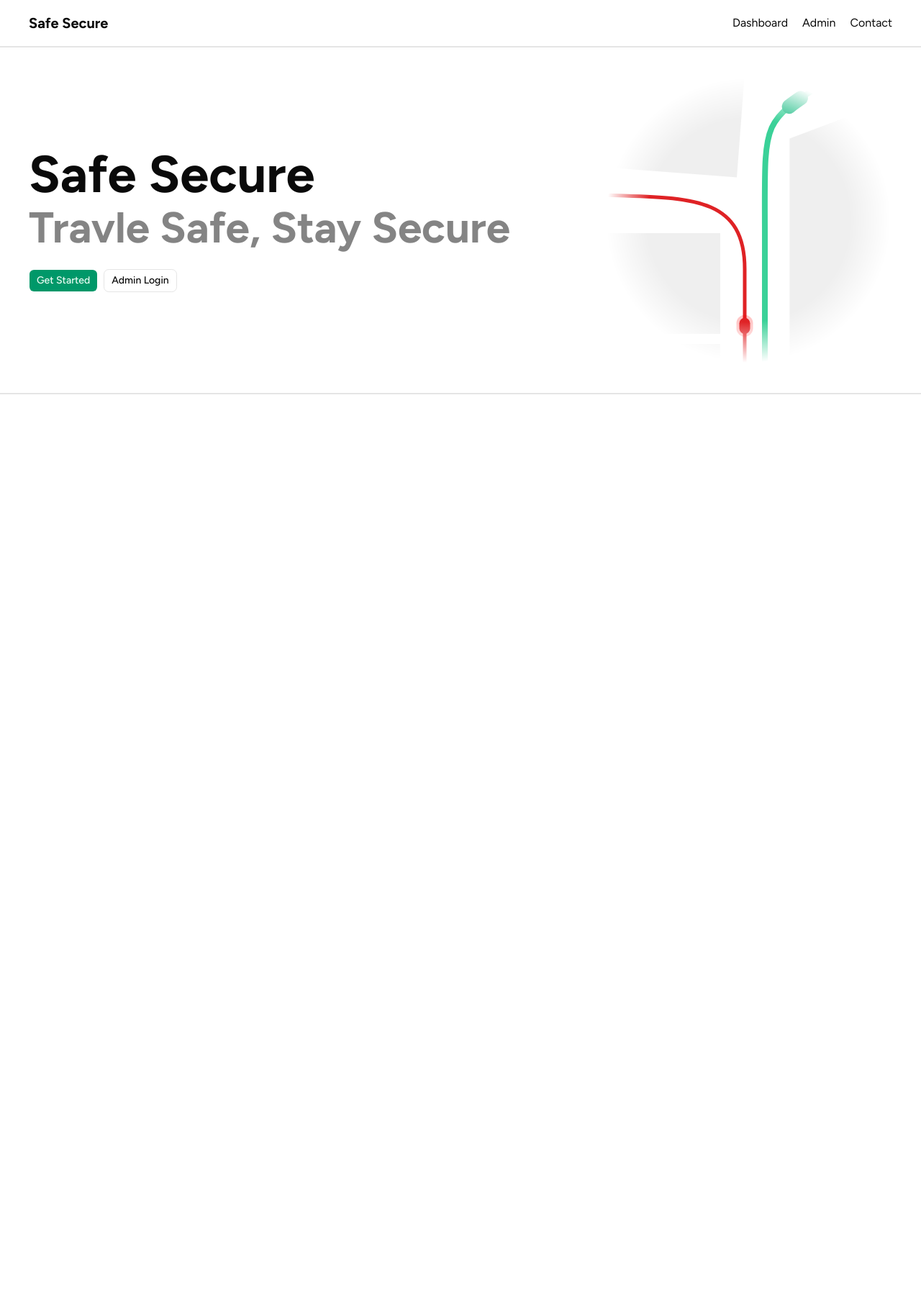
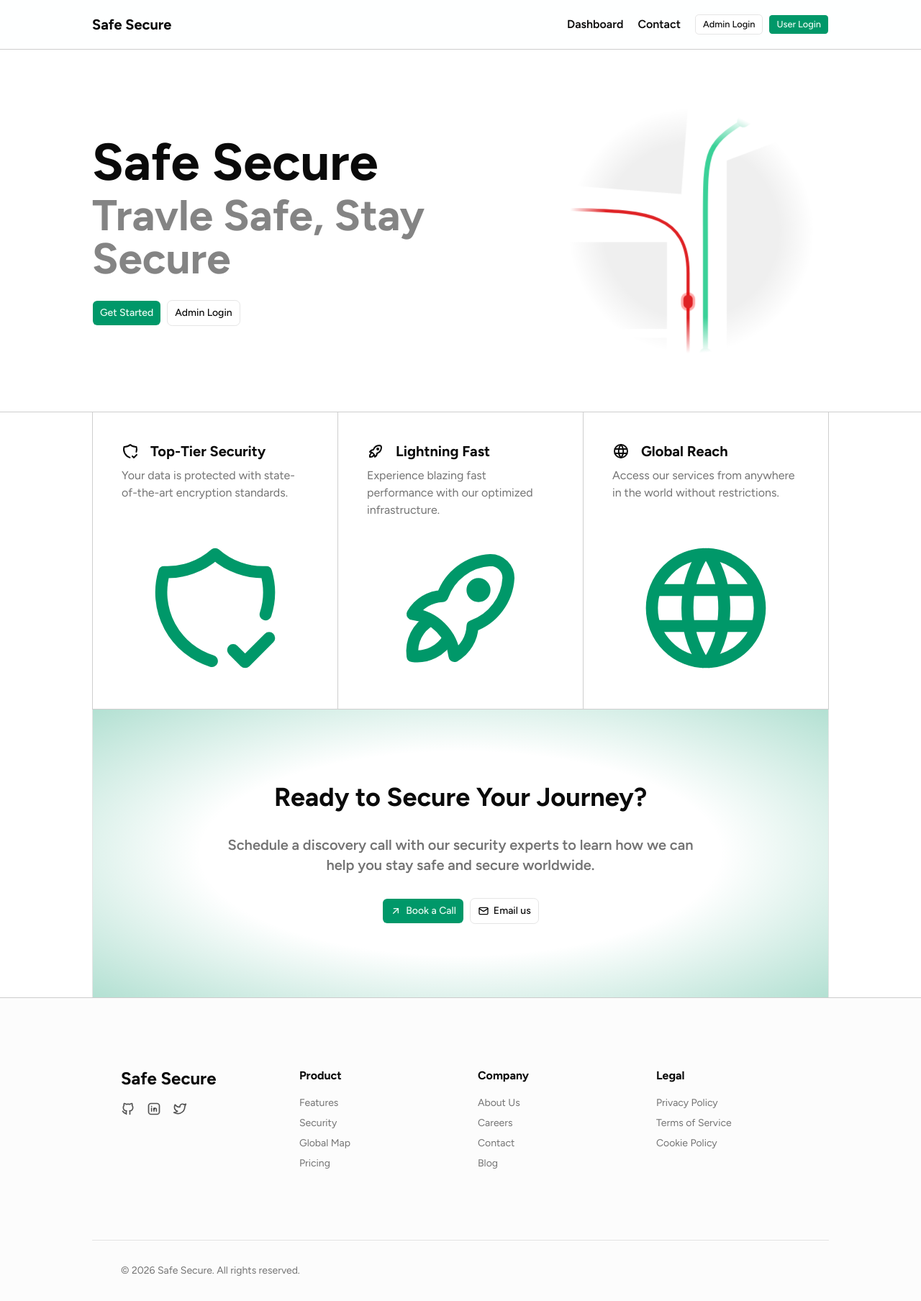
Before and after one commit to XdAdrish/SafarSecure, a Next.js app: page / in a window 1280 px wide. Shown: the whole page at 72% size. Before the commit the page ends 800 px from the top, so only its background shows below. Built offline with nearby package versions, Linux system fonts and the light colour scheme; no server answers.

Commit message:
feat: add landing page with hero, features, call-to-action, and footer sections, including a new navigation bar component.

```diff
--- a/app/(landing)/page.tsx
+++ b/app/(landing)/page.tsx
@@ -1,27 +1,162 @@
 import { Button } from "@/components/ui/button";
 import HeroMapVec from "@/components/ui/svg/HeroMapVec";
 import Navbar from "@/components/navbar";
+import {
+  IconShieldCheck,
+  IconRocket,
+  IconWorld,
+  IconBrandTwitter,
+  IconBrandGithub,
+  IconBrandLinkedin,
+  IconMail,
+  IconArrowUpRight,
+  IconMoon,
+} from "@tabler/icons-react";
+import Link from "next/link";
 
 const Page = () => {
   return (
     <div>
       <Navbar />
-      <div className="flex justify-between items-center p-10 border-t-2 border-b-2">
+      <section className="border-b border-foreground/20">
+        <div className="flex justify-between items-center max-w-5xl mx-auto py-15">
           <div className="flex flex-col gap-2 justify-start text-left">
             <h1 className="text-7xl font-bold">Safe Secure</h1>
             <p className="text-6xl font-bold text-foreground/50">
               Travle Safe, Stay Secure
             </p>
             <div className="flex gap-2 mt-5">
-            <Button>Get Started</Button>
-            <Button variant="outline">Admin Login</Button>
+              <Link href="/signup">
+                <Button size={"lg"}>Get Started</Button>
+              </Link>
+              <Button size={"lg"} variant="outline">
+                Admin Login
+              </Button>
             </div>
           </div>
 
-        <div className="flex justify-center items-center overflow-hidden aspect-square mask-[radial-gradient(circle,black_50%,transparent_70%)]">
+          <div className="flex justify-center items-center overflow-hidden aspect-square mask-[radial-gradient(circle,black_50%,transparent_70%)] scale-90">
             <HeroMapVec />
           </div>
         </div>
+      </section>
+      <section className="grid grid-cols-1 md:grid-cols-3 max-w-5xl mx-auto border-l border-b border-foreground/20">
+        {[
+          {
+            title: "Top-Tier Security",
+            description:
+              "Your data is protected with state-of-the-art encryption standards.",
+            icon: <IconShieldCheck className="w-full h-full" />,
+          },
+          {
+            title: "Lightning Fast",
+            description:
+              "Experience blazing fast performance with our optimized infrastructure.",
+            icon: <IconRocket className="w-full h-full" />,
+          },
+          {
+            title: "Global Reach",
+            description:
+              "Access our services from anywhere in the world without restrictions.",
+            icon: <IconWorld className="w-full h-full" />,
+          },
+        ].map((feature, index) => (
+          <div
+            key={index}
+            className="flex flex-col gap-6 justify-between  p-10 text-card-foreground border-e border-foreground/20 min-h-100"
+          >
+            <div>
+              <h3 className="text-xl font-bold mb-2 flex items-center gap-4">
+                <span className="size-6">{feature.icon}</span> {feature.title}
+              </h3>
+              <p className="text-muted-foreground">{feature.description}</p>
+            </div>
+            <div className="size-50 text-primary w-full flex justify-center">
+              {feature.icon}
+            </div>
+          </div>
+        ))}
+      </section>
+      <section className="max-w-5xl min-h-100 mx-auto py-24 px-10 flex flex-col justify-center items-center text-center gap-8 border-x bg-radial from-50% to-primary/30">
+        <h2 className="text-4xl font-bold">Ready to Secure Your Journey?</h2>
+        <p className="text-xl font-semibold text-muted-foreground max-w-2xl">
+          Schedule a discovery call with our security experts to learn how we
+          can help you stay safe and secure worldwide.
+        </p>
+        <div className="flex gap-2">
+          <Button size={"lg"}>
+            <IconArrowUpRight />
+            Book a Call
+          </Button>
+          <Button size={"lg"} variant={"outline"}>
+            <IconMail />
+            Email us
+          </Button>
+        </div>
+      </section>
+      <footer className="border-t border-foreground/20 bg-muted/30">
+        <div className="max-w-5xl mx-auto py-24 px-10 grid grid-cols-1 md:grid-cols-4 gap-12">
+          <div className="flex flex-col gap-4">
+            <h1 className="text-2xl font-bold">Safe Secure</h1>
+            <div className="flex gap-4 text-foreground/70">
+              <IconBrandGithub className="size-5 cursor-pointer hover:text-foreground transition-colors" />
+              <IconBrandLinkedin className="size-5 cursor-pointer hover:text-foreground transition-colors" />
+              <IconBrandTwitter className="size-5 cursor-pointer hover:text-foreground transition-colors" />
+            </div>
+          </div>
+          <div className="flex flex-col gap-4">
+            <h4 className="font-bold">Product</h4>
+            <ul className="flex flex-col gap-2 text-sm text-muted-foreground">
+              <li className="hover:text-foreground cursor-pointer transition-colors">
+                Features
+              </li>
+              <li className="hover:text-foreground cursor-pointer transition-colors">
+                Security
+              </li>
+              <li className="hover:text-foreground cursor-pointer transition-colors">
+                Global Map
+              </li>
+              <li className="hover:text-foreground cursor-pointer transition-colors">
+                Pricing
+              </li>
+            </ul>
+          </div>
+          <div className="flex flex-col gap-4">
+            <h4 className="font-bold">Company</h4>
+            <ul className="flex flex-col gap-2 text-sm text-muted-foreground">
+              <li className="hover:text-foreground cursor-pointer transition-colors">
+                About Us
+              </li>
+              <li className="hover:text-foreground cursor-pointer transition-colors">
+                Careers
+              </li>
+              <li className="hover:text-foreground cursor-pointer transition-colors">
+                Contact
+              </li>
+              <li className="hover:text-foreground cursor-pointer transition-colors">
+                Blog
+              </li>
+            </ul>
+          </div>
+          <div className="flex flex-col gap-4">
+            <h4 className="font-bold">Legal</h4>
+            <ul className="flex flex-col gap-2 text-sm text-muted-foreground">
+              <li className="hover:text-foreground cursor-pointer transition-colors">
+                Privacy Policy
+              </li>
+              <li className="hover:text-foreground cursor-pointer transition-colors">
+                Terms of Service
+              </li>
+              <li className="hover:text-foreground cursor-pointer transition-colors">
+                Cookie Policy
+              </li>
+            </ul>
+          </div>
+        </div>
+        <div className="max-w-5xl mx-auto py-8 px-10 border-t border-foreground/10 text-sm text-muted-foreground text-left">
+          © {new Date().getFullYear()} Safe Secure. All rights reserved.
+        </div>
+      </footer>
     </div>
   );
 };
--- a/components/navbar.tsx
+++ b/components/navbar.tsx
@@ -1,3 +1,4 @@
+import { Button } from "@/components/ui/button";
 import Link from "next/link";
 
 const Navbar = () => {
@@ -7,24 +8,30 @@ const Navbar = () => {
       href: "/dashboard",
     },
     {
-      name: "Admin",
-      href: "/admin",
-    },
-    {
       name: "Contact",
       href: "/contact",
     },
   ];
   return (
-    <div className="flex justify-between items-center px-10">
+    <div className="sticky top-0 z-50 border-b border-foreground/20 bg-background/50 backdrop-blur-2xl">
+      <div className="flex justify-between items-center max-w-5xl mx-auto ">
         <h1 className="font-bold text-xl">Safe Secure</h1>
-      <ul className="flex gap-5 py-5">
+        <ul className="flex gap-5 py-5 items-center font-semibold">
           {navlist.map((item) => (
             <li key={item.name}>
               <Link href={item.href}>{item.name}</Link>
             </li>
           ))}
+          <div className="flex gap-2">
+            <Button size={"sm"} variant={"outline"}>
+              Admin Login
+            </Button>
+            <Link href="/login">
+              <Button size={"sm"}>User Login</Button>
+            </Link>
+          </div>
         </ul>
+      </div>
     </div>
   );
 };
```
Lines whose indentation alone changed are shown as unchanged.
